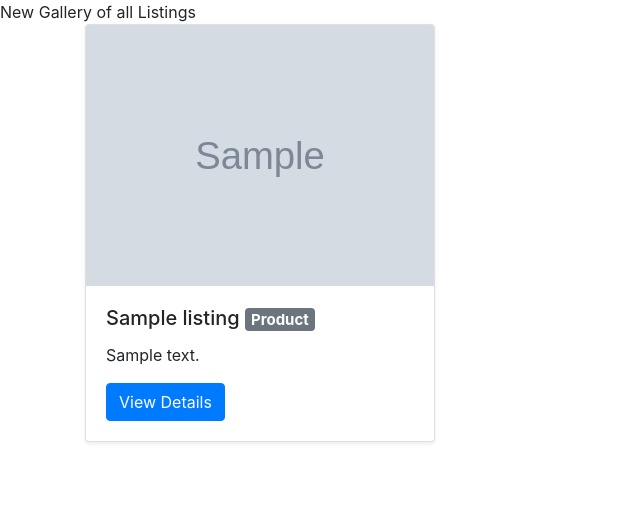
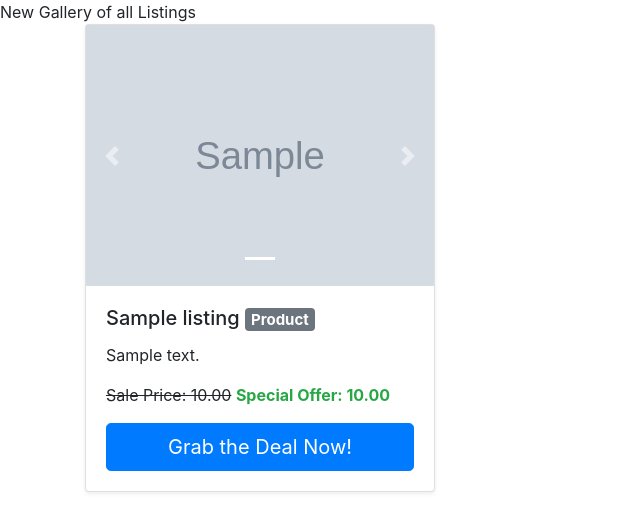
Before and after one commit to 45afeef/e_com_foundation, a Django app: page /a in a window 1280 px wide. Shown: the top 532 px of the page, without its empty margins (0-640 px from the left). Run offline with Django 4.2, Linux system fonts and the light colour scheme; tables that the repository leaves empty hold one stand-in row (values such as "Sample post"); grey boxes marked "Sample" are stand-in pictures; some libraries are stand-ins or nearby versions.

Commit message:
Listing Cards Enhanced the UI

```diff
--- a/listing/models.py
+++ b/listing/models.py
@@ -82,6 +82,9 @@ class Currency(models.Model):
     symbol = models.CharField(max_length=3)
     name = models.CharField(max_length=200)
 
+    class Meta:
+        verbose_name_plural = 'Currencies'
+
     def __str__(self):
         return self.name
 
@@ -96,7 +99,7 @@ class Unit(models.Model):
         ('Area', 'Area'),
     )
     name = models.CharField(max_length=200, unique=True)
-    symbol = models.CharField(max_length=3, unique=True)
+    symbol = models.CharField(max_length=10, unique=True)
     unit_type = models.CharField(max_length=8, choices=UNIT_TYPES)
     conversion_factor = models.DecimalField(max_digits=10, decimal_places=2)
 
--- a/listing/templates/listing/listing_list.html
+++ b/listing/templates/listing/listing_list.html
@@ -19,20 +19,54 @@ New Gallery of all Listings
       {% for listing in object_list %}
         <div class="col-md-4 d-flex">
           <div class="card mb-4 shadow-sm">
-            {% with listing.media_set.first as media %}
-                {% if media %}
-                    <img src="{{ media.file.url }}" class="card-img-top" alt="{{ listing.name }}">
-                {% else %}
-                    <img src="https://picsum.photos/300/300" class="card-img-top" alt="Placeholder Image">
-                {% endif %}
-            {% endwith %}
+            {% comment %} Image carousel {% endcomment %}
+            <div id="carouselExampleIndicators{{ listing.pk }}" class="carousel slide" data-ride="carousel">
+              <ol class="carousel-indicators">
+                  {% for media in listing.media_set.all %}
+                      <li data-target="#carouselExampleIndicators{{ listing.pk }}" data-slide-to="{{ forloop.counter0 }}" class="{% if forloop.first %}active{% endif %}"></li>
+                  {% endfor %}
+              </ol>
+              <div class="carousel-inner">
+                  {% for media in listing.media_set.all %}
+                      <div class="carousel-item {% if forloop.first %}active{% endif %}">
+                          <img src="{{ media.file.url }}" class="d-block w-100" alt="{{ listing.name }}">
+                      </div>
+                  {% endfor %}
+              </div>
+              <a class="carousel-control-prev" href="#carouselExampleIndicators{{ listing.pk }}" role="button" data-slide="prev">
+                  <span class="carousel-control-prev-icon" aria-hidden="true"></span>
+                  <span class="sr-only">Previous</span>
+              </a>
+              <a class="carousel-control-next" href="#carouselExampleIndicators{{ listing.pk }}" role="button" data-slide="next">
+                  <span class="carousel-control-next-icon" aria-hidden="true"></span>
+                  <span class="sr-only">Next</span>
+              </a>
+            </div>
+            {% comment %} Card body {% endcomment %}
             <div class="card-body">
               <h5 class="card-title">{{ listing.name }}
-                <span class="badge badge-secondary">{{ listing.get_listing_type }}</span>
+                  <span class="badge badge-secondary">{{ listing.get_listing_type }}</span>
               </h5>
               <p class="card-text">{{ listing.description }}</p>
-              <a href="{% url 'listing-detail' listing.pk %}" class="btn btn-primary">View Details</a>
+              {% comment %} Pricing section {% endcomment %}
+              {% with listing.price_set.first as price %}
+                  {% if price %}
+                      <p class="card-text">
+                          {% if price.offerprice %}
+                              <del>Sale Price: {{ price.saleprice }}</del>
+                              <strong class="text-success">Special Offer: {{ price.offerprice }}</strong>
+                          {% else %}
+                            {% if price.mrp %}
+                                <del>MRP: {{ price.mrp }}</del>
+                            {% endif %}
+                            <strong>Sale Price: {{ price.saleprice }}</strong>
+                          {% endif %}
+                      </p>
+                  {% endif %}
+              {% endwith %}
+              <a href="{% url 'listing-detail' listing.pk %}" class="btn btn-primary btn-lg btn-block">Grab the Deal Now!</a>
             </div>
+
           </div>
         </div>
       {% endfor %}
```
